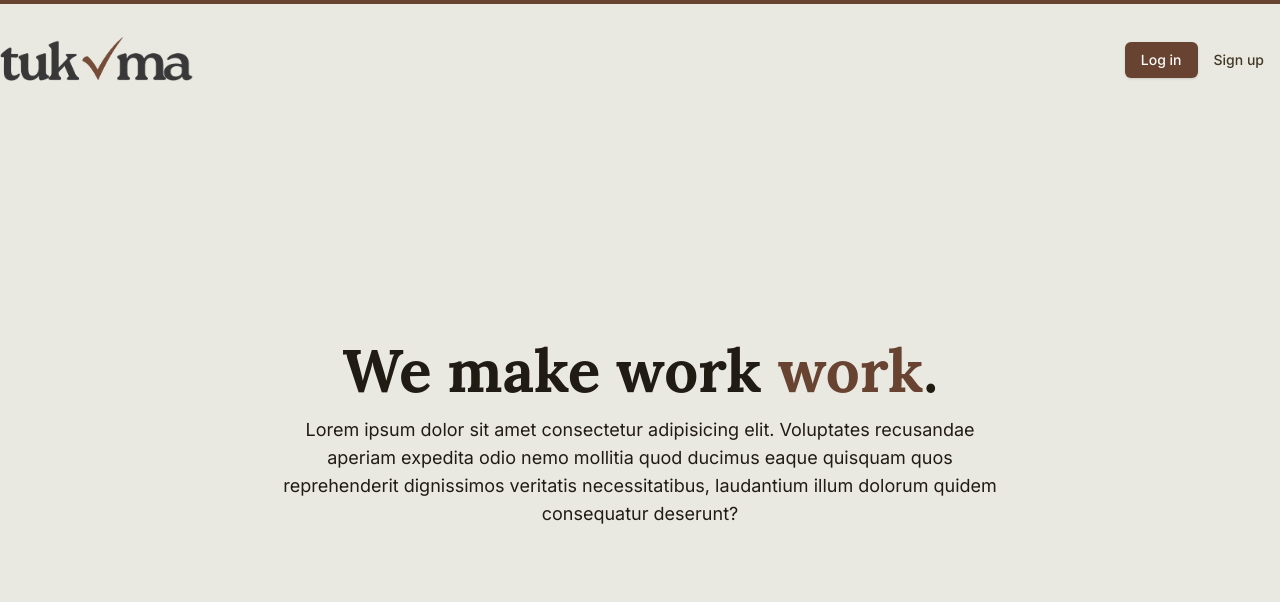
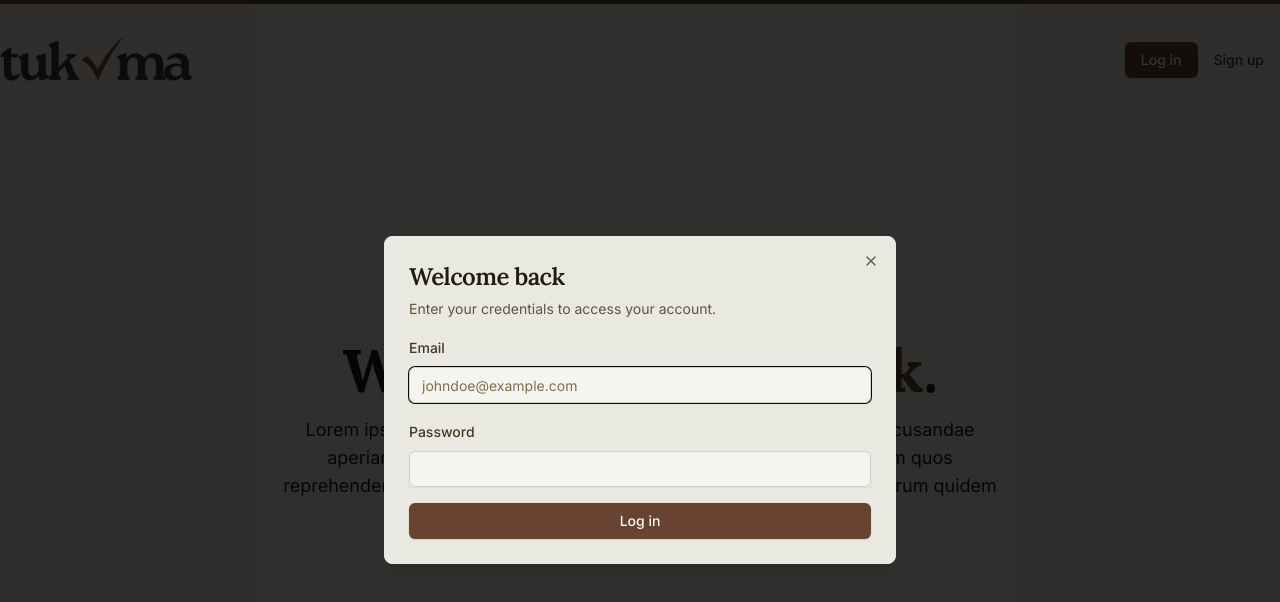
Before and after one commit to jasperket/tukma-frontend, a Next.js app: page / in a window 1280 px wide. Both pictures are taken after a click on the button "Log in". Shown: the top 602 px of the page. Built offline with nearby package versions, Linux system fonts and the light colour scheme.

Commit message:
Added login dialog

```diff
--- /dev/null
+++ b/src/app/components/LogInDialog.tsx
@@ -0,0 +1,109 @@
+"use client";
+
+import * as React from "react";
+import { useForm } from "react-hook-form";
+import { z } from "zod";
+import { zodResolver } from "@hookform/resolvers/zod";
+import {
+  Dialog,
+  DialogContent,
+  DialogDescription,
+  DialogHeader,
+  DialogTitle,
+  DialogTrigger,
+} from "~/components/ui/dialog";
+import { Button } from "~/components/ui/button";
+import {
+  Form,
+  FormControl,
+  FormField,
+  FormItem,
+  FormLabel,
+  FormMessage,
+} from "~/components/ui/form";
+import { Input } from "~/components/ui/input";
+
+const loginSchema = z.object({
+  email: z.string().email("Invalid email address"),
+  password: z.string().min(1, "Password is required"),
+});
+
+type LoginFormValues = z.infer<typeof loginSchema>;
+
+export function LogInDialog() {
+  const form = useForm<LoginFormValues>({
+    resolver: zodResolver(loginSchema),
+    defaultValues: {
+      email: "",
+      password: "",
+    },
+  });
+
+  function onSubmit(data: LoginFormValues) {
+    console.log(data);
+    // Handle form submission
+  }
+
+  return (
+    <Dialog>
+      <DialogTrigger asChild>
+        <Button className="bg-primary-300 hover:bg-primary-400">Log in</Button>
+      </DialogTrigger>
+      <DialogContent className="bg-background-900">
+        <DialogHeader>
+          <DialogTitle className="text-text-100 font-serif text-2xl">
+            Welcome back
+          </DialogTitle>
+          <DialogDescription className="text-text-300">
+            Enter your credentials to access your account.
+          </DialogDescription>
+        </DialogHeader>
+        <Form {...form}>
+          <form onSubmit={form.handleSubmit(onSubmit)} className="space-y-4">
+            <FormField
+              control={form.control}
+              name="email"
+              render={({ field }) => (
+                <FormItem>
+                  <FormLabel className="text-text-200">Email</FormLabel>
+                  <FormControl>
+                    <Input
+                      type="email"
+                      placeholder="johndoe@example.com"
+                      {...field}
+                      className="bg-background-950 border-background-800 text-text-100 placeholder:text-text-400"
+                    />
+                  </FormControl>
+                  <FormMessage className="text-primary-300" />
+                </FormItem>
+              )}
+            />
+            <FormField
+              control={form.control}
+              name="password"
+              render={({ field }) => (
+                <FormItem>
+                  <FormLabel className="text-text-200">Password</FormLabel>
+                  <FormControl>
+                    <Input
+                      type="password"
+                      {...field}
+                      className="bg-background-950 border-background-800 text-text-100 placeholder:text-text-400"
+                    />
+                  </FormControl>
+                  <FormMessage className="text-primary-300" />
+                </FormItem>
+              )}
+            />
+            <Button
+              type="submit"
+              className="bg-primary-300 hover:bg-primary-400 w-full"
+            >
+              Log in
+            </Button>
+          </form>
+        </Form>
+      </DialogContent>
+    </Dialog>
+  );
+}
--- a/src/app/page.tsx
+++ b/src/app/page.tsx
@@ -1,6 +1,6 @@
 import Image from "next/image";
 import logo from "../../public/logo.png";
-import { Button } from "~/components/ui/button";
+import { LogInDialog } from "./components/LogInDialog";
 import { SignUpDialog } from "./components/SignUpDialog";
 
 export default function HomePage() {
@@ -11,9 +11,7 @@ export default function HomePage() {
         <header className="flex items-center justify-between pt-8">
           <Image src={logo} alt="Tukma Logo" className="h-12 w-auto" />
           <div>
-            <Button className="bg-primary-300 hover:bg-primary-400">
-              Log in
-            </Button>
+            <LogInDialog />
             <SignUpDialog />
           </div>
         </header>
```
